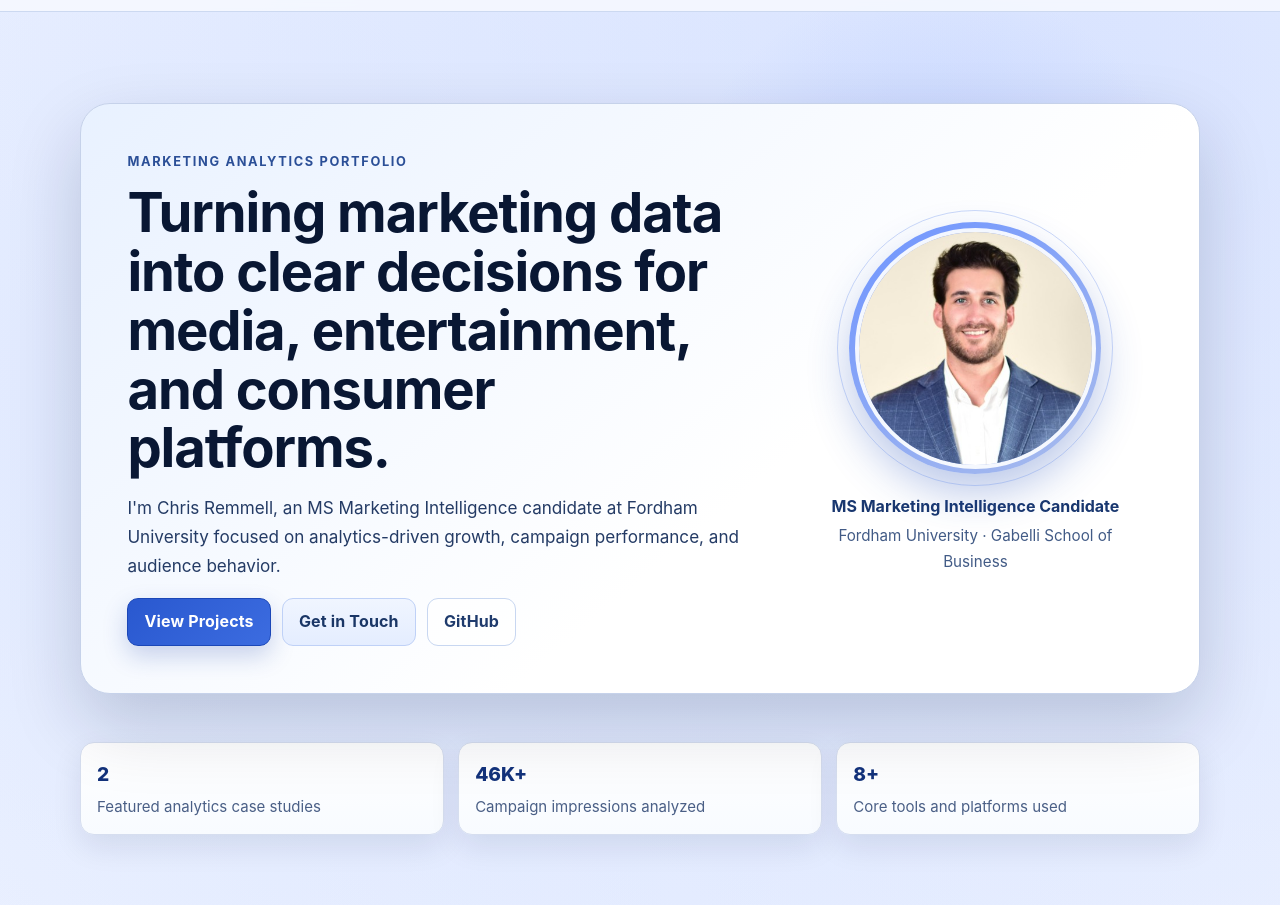
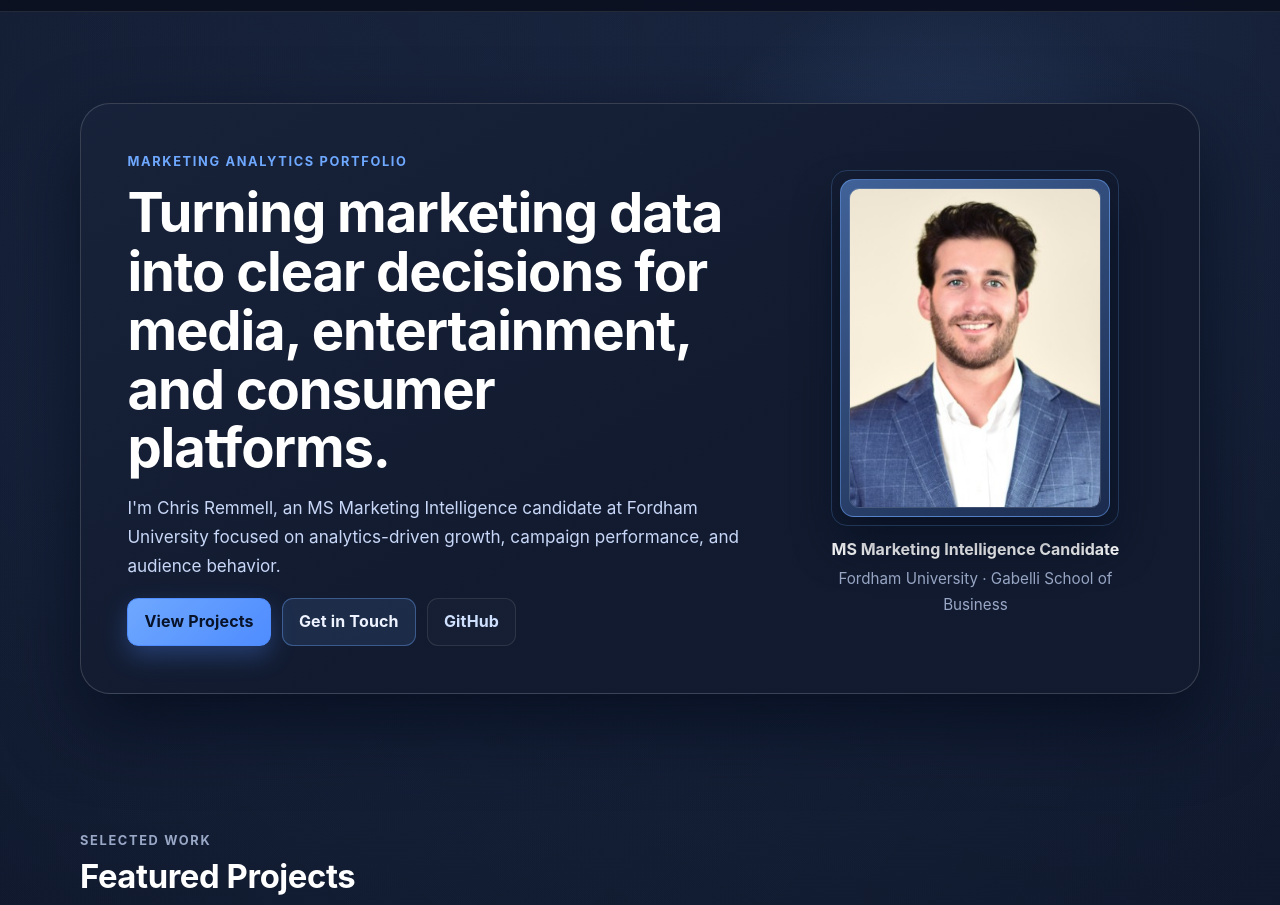
Before and after one commit to Cremmell/portfolio-site, a plain HTML site: page index.html in a window 1280 px wide. Shown: the part 63-968 px from the top of the page. Drawn offline with Linux system fonts and the light colour scheme.

Commit message:
Implement dark premium redesign and interaction polish

```diff
--- a/index.html
+++ b/index.html
@@ -48,21 +48,6 @@
         </aside>
       </div>
       <div class="hero-glow" aria-hidden="true"></div>
-    </section>
-
-    <section class="kpi-strip container" aria-label="Key portfolio metrics">
-      <article class="kpi-card">
-        <p class="kpi-value">2</p>
-        <p class="kpi-label">Featured analytics case studies</p>
-      </article>
-      <article class="kpi-card">
-        <p class="kpi-value">46K+</p>
-        <p class="kpi-label">Campaign impressions analyzed</p>
-      </article>
-      <article class="kpi-card">
-        <p class="kpi-value">8+</p>
-        <p class="kpi-label">Core tools and platforms used</p>
-      </article>
     </section>
 
     <section id="projects" class="section container">
@@ -218,7 +203,7 @@
         <li><a data-link="email" href="#">Email</a></li>
       </ul>
     </div>
-    <p class="copyright">Crafted with focus and clarity. &copy; <span id="year"></span> Chris Remmell</p>
+    <p class="copyright">&copy; <span id="year"></span> Chris Remmell</p>
   </footer>
 
   <script src="script.js"></script>
--- a/script.js
+++ b/script.js
@@ -36,3 +36,54 @@ if (toggleButton && navLinks) {
     toggleButton.setAttribute("aria-expanded", String(isOpen));
   });
 }
+
+const revealTargets = document.querySelectorAll(".section, .hero, .project-card, .timeline-card, .about-grid .card, .contact-card");
+if ("IntersectionObserver" in window && revealTargets.length) {
+  const revealObserver = new IntersectionObserver(
+    (entries, observer) => {
+      entries.forEach((entry) => {
+        if (entry.isIntersecting) {
+          entry.target.classList.add("is-visible");
+          observer.unobserve(entry.target);
+        }
+      });
+    },
+    { rootMargin: "0px 0px -10% 0px", threshold: 0.14 }
+  );
+
+  revealTargets.forEach((target, index) => {
+    target.classList.add("reveal");
+    target.style.transitionDelay = `${Math.min(index * 35, 220)}ms`;
+    revealObserver.observe(target);
+  });
+}
+
+const sectionIds = ["projects", "skills", "education", "about", "contact"];
+const sectionElements = sectionIds
+  .map((id) => document.getElementById(id))
+  .filter(Boolean);
+const navAnchors = Array.from(document.querySelectorAll(".nav-links a"));
+
+if ("IntersectionObserver" in window && sectionElements.length && navAnchors.length) {
+  const navObserver = new IntersectionObserver(
+    (entries) => {
+      entries.forEach((entry) => {
+        const sectionId = entry.target.getAttribute("id");
+        if (!sectionId) return;
+        const link = navAnchors.find((anchor) => anchor.getAttribute("href") === `#${sectionId}`);
+        if (!link) return;
+
+        if (entry.isIntersecting) {
+          navAnchors.forEach((anchor) => anchor.classList.remove("active"));
+          link.classList.add("active");
+        }
+      });
+    },
+    {
+      rootMargin: "-35% 0px -55% 0px",
+      threshold: 0.01
+    }
+  );
+
+  sectionElements.forEach((section) => navObserver.observe(section));
+}
--- a/styles.css
+++ b/styles.css
@@ -1,23 +1,23 @@
 :root {
-  --bg: #f4f7fe;
-  --bg-strong: #eaf0fb;
-  --surface: #ffffff;
-  --surface-soft: #f7f9ff;
-  --surface-contrast: #0c1830;
-  --text: #152544;
-  --heading: #091733;
-  --muted: #506180;
-  --border: #d6deef;
-  --border-strong: #c6d2ea;
-  --accent: #2958cf;
-  --accent-strong: #1b3f9f;
-  --accent-soft: #e8efff;
-  --accent-highlight: #5f89ff;
+  --bg: #0b1020;
+  --bg-strong: #11182b;
+  --surface: #121a2f;
+  --surface-soft: #18223a;
+  --surface-contrast: #0f1730;
+  --text: #eef3ff;
+  --heading: #ffffff;
+  --muted: #9aa8c7;
+  --border: rgba(255, 255, 255, 0.1);
+  --border-strong: rgba(255, 255, 255, 0.16);
+  --accent: #6ea8ff;
+  --accent-strong: #4f8cff;
+  --accent-soft: rgba(110, 168, 255, 0.14);
+  --accent-highlight: #8ab9ff;
   --max-width: 1120px;
   --radius: 18px;
-  --shadow-sm: 0 12px 30px rgba(11, 27, 60, 0.09);
-  --shadow-md: 0 20px 52px rgba(11, 29, 68, 0.14);
-  --shadow-lg: 0 30px 72px rgba(8, 23, 55, 0.18);
+  --shadow-sm: 0 12px 30px rgba(3, 8, 20, 0.35);
+  --shadow-md: 0 20px 52px rgba(2, 8, 22, 0.5);
+  --shadow-lg: 0 30px 72px rgba(2, 8, 22, 0.62);
 }
 
 * {
@@ -33,9 +33,9 @@ body {
   font-family: "Inter", "Segoe UI", "Helvetica Neue", Arial, sans-serif;
   color: var(--text);
   background:
-    radial-gradient(circle at 87% 4%, rgba(164, 189, 255, 0.34) 0%, transparent 38%),
-    radial-gradient(circle at 12% 12%, rgba(214, 226, 255, 0.48) 0%, transparent 34%),
-    linear-gradient(180deg, #f8faff 0%, #f2f6ff 58%, #eef3fd 100%);
+    radial-gradient(circle at 88% 2%, rgba(110, 168, 255, 0.12) 0%, transparent 36%),
+    radial-gradient(circle at 9% 10%, rgba(110, 168, 255, 0.09) 0%, transparent 33%),
+    linear-gradient(180deg, var(--bg) 0%, #0a1224 50%, #090f1d 100%);
   line-height: 1.68;
 }
 
@@ -48,8 +48,8 @@ body {
   position: sticky;
   top: 0;
   z-index: 20;
-  background: rgba(246, 249, 255, 0.87);
-  border-bottom: 1px solid rgba(200, 214, 240, 0.9);
+  background: rgba(11, 16, 32, 0.9);
+  border-bottom: 1px solid var(--border);
   backdrop-filter: blur(14px);
 }
 
@@ -70,7 +70,7 @@ body {
 
 .nav-toggle {
   display: none;
-  background: var(--surface);
+  background: var(--surface-soft);
   border: 1px solid var(--border);
   color: var(--text);
   border-radius: 10px;
@@ -92,7 +92,8 @@ body {
 }
 
 .nav a:hover,
-.nav a:focus-visible {
+.nav a:focus-visible,
+.nav a.active {
   color: var(--accent);
 }
 
@@ -108,7 +109,7 @@ main a:focus-visible {
 
 .hero-wrap {
   position: relative;
-  padding: 5.7rem 0 2.5rem;
+  padding: 5.7rem 0 3.3rem;
 }
 
 .hero {
@@ -122,8 +123,8 @@ main a:focus-visible {
   border: 1px solid var(--border-strong);
   border-radius: clamp(20px, 3vw, 30px);
   background:
-    linear-gradient(140deg, rgba(232, 241, 255, 0.98) 0%, rgba(255, 255, 255, 0.95) 62%),
-    #fff;
+    linear-gradient(150deg, rgba(24, 34, 58, 0.98) 0%, rgba(18, 26, 47, 0.98) 58%),
+    var(--surface);
   box-shadow: var(--shadow-lg);
 }
 
@@ -134,7 +135,7 @@ main a:focus-visible {
   border-radius: 50%;
   right: 6%;
   top: -6%;
-  background: radial-gradient(circle, rgba(112, 149, 255, 0.24) 0%, rgba(112, 149, 255, 0) 68%);
+  background: radial-gradient(circle, rgba(110, 168, 255, 0.2) 0%, rgba(110, 168, 255, 0) 68%);
   pointer-events: none;
 }
 
@@ -147,29 +148,30 @@ main a:focus-visible {
 
 .headshot-frame {
   position: relative;
-  width: clamp(184px, 25vw, 252px);
-  aspect-ratio: 1 / 1;
-  padding: 0.35rem;
-  border-radius: 50%;
-  background: linear-gradient(145deg, rgba(95, 137, 255, 0.9), rgba(41, 88, 207, 0.4));
-  box-shadow: 0 20px 42px rgba(35, 78, 184, 0.3);
+  width: clamp(200px, 27vw, 270px);
+  aspect-ratio: 4 / 5;
+  padding: 0.5rem;
+  border-radius: 14px;
+  background: linear-gradient(145deg, rgba(110, 168, 255, 0.5), rgba(79, 140, 255, 0.15));
+  border: 1px solid rgba(110, 168, 255, 0.5);
+  box-shadow: 0 24px 44px rgba(4, 12, 30, 0.55);
 }
 
 .headshot-frame::after {
   content: "";
   position: absolute;
-  inset: -12px;
-  border-radius: 50%;
-  border: 1px solid rgba(112, 146, 236, 0.36);
+  inset: -10px;
+  border-radius: 16px;
+  border: 1px solid rgba(110, 168, 255, 0.22);
 }
 
 .headshot-frame img {
   width: 100%;
   height: 100%;
   object-fit: cover;
-  border-radius: 50%;
+  border-radius: 10px;
   display: block;
-  border: 4px solid rgba(250, 252, 255, 0.95);
+  border: 1px solid rgba(255, 255, 255, 0.14);
 }
 
 .hero-meta {
@@ -180,47 +182,19 @@ main a:focus-visible {
 .hero-role {
   margin: 0;
   font-weight: 700;
-  color: #19376f;
+  color: var(--heading);
 }
 
 .hero-school {
   margin: 0.2rem 0 0;
-  color: #425b86;
+  color: var(--muted);
   font-size: 0.95rem;
-}
-
-.kpi-strip {
-  margin-top: 0.5rem;
-  display: grid;
-  grid-template-columns: repeat(3, minmax(0, 1fr));
-  gap: 0.9rem;
-}
-
-.kpi-card {
-  background: linear-gradient(180deg, #ffffff 0%, #f8fbff 100%);
-  border: 1px solid var(--border);
-  border-radius: 14px;
-  padding: 0.95rem 1rem;
-  box-shadow: var(--shadow-sm);
-}
-
-.kpi-value {
-  margin: 0;
-  font-weight: 800;
-  font-size: 1.2rem;
-  color: #13327b;
-}
-
-.kpi-label {
-  margin: 0.25rem 0 0;
-  color: #4a5f86;
-  font-size: 0.94rem;
 }
 
 .eyebrow,
 .section-label {
   margin: 0;
-  color: #2b4f97;
+  color: var(--accent);
   font-size: 0.8rem;
   font-weight: 700;
   letter-spacing: 0.13em;
@@ -255,7 +229,7 @@ h3 {
 
 .lead {
   max-width: 63ch;
-  color: #243b65;
+  color: #c8d7f7;
   font-size: 1.07rem;
 }
 
@@ -264,9 +238,9 @@ h3 {
 }
 
 .section-alt {
-  background: linear-gradient(180deg, rgba(230, 237, 253, 0.72), rgba(240, 245, 255, 0.56));
-  border-top: 1px solid #d8e1f4;
-  border-bottom: 1px solid #d8e1f4;
+  background: linear-gradient(180deg, rgba(17, 24, 43, 0.96), rgba(14, 22, 40, 0.96));
+  border-top: 1px solid var(--border);
+  border-bottom: 1px solid var(--border);
 }
 
 .section-heading {
@@ -298,7 +272,7 @@ h3 {
 }
 
 .card {
-  background: linear-gradient(180deg, #ffffff 0%, #fbfdff 100%);
+  background: linear-gradient(180deg, var(--surface) 0%, var(--surface-soft) 100%);
   border: 1px solid var(--border);
   border-radius: var(--radius);
   padding: 1.35rem;
@@ -314,6 +288,8 @@ h3 {
   overflow: hidden;
   display: flex;
   flex-direction: column;
+  border: 1px solid var(--border-strong);
+  background: linear-gradient(170deg, #111a2f 0%, #0f1729 100%);
   transition: transform 180ms ease, box-shadow 180ms ease, border-color 180ms ease, background 200ms ease;
 }
 
@@ -328,14 +304,14 @@ h3 {
 .project-card:hover,
 .project-card:focus-within {
   transform: translateY(-6px);
-  border-color: #aec3f2;
-  background: linear-gradient(180deg, #ffffff 0%, #f4f8ff 100%);
+  border-color: rgba(110, 168, 255, 0.55);
+  background: linear-gradient(180deg, #14203b 0%, #101c31 100%);
   box-shadow: var(--shadow-md);
 }
 
 .project-type {
   margin: 0;
-  color: #2c4f95;
+  color: var(--accent);
   font-weight: 700;
   font-size: 0.84rem;
   letter-spacing: 0.06em;
@@ -345,12 +321,12 @@ h3 {
 .insights {
   margin: 0.8rem 0;
   padding-left: 1.1rem;
-  color: #223659;
+  color: #d7e4ff;
 }
 
 .tools {
   margin-top: auto;
-  color: #1f3357;
+  color: #d7e4ff;
 }
 
 .tag-list,
@@ -365,11 +341,11 @@ h3 {
 
 .tag-list li,
 .cert-list li {
-  border: 1px solid #c4d4f4;
-  background: linear-gradient(180deg, #f9fbff 0%, #edf4ff 100%);
+  border: 1px solid rgba(110, 168, 255, 0.35);
+  background: rgba(110, 168, 255, 0.11);
   border-radius: 999px;
   padding: 0.4rem 0.86rem;
-  color: #243d66;
+  color: #dce8ff;
   font-weight: 600;
 }
 
@@ -389,9 +365,9 @@ h3 {
 }
 
 .contact-card {
-  background: linear-gradient(130deg, #0c1a3b 0, #153468 58%, #214e95 100%);
+  background: linear-gradient(130deg, #131d34 0, #182742 58%, #1f3459 100%);
   color: #f5f8ff;
-  border: 1px solid rgba(198, 215, 255, 0.27);
+  border: 1px solid var(--border-strong);
   border-radius: 24px;
   padding: clamp(1.4rem, 3vw, 2.2rem);
   display: flex;
@@ -421,64 +397,64 @@ h3 {
 .button {
   display: inline-block;
   text-decoration: none;
-  color: #fff;
-  background: linear-gradient(135deg, var(--accent) 0%, #3c6ce0 100%);
-  border: 1px solid #1b47b7;
+  color: #081329;
+  background: linear-gradient(135deg, var(--accent) 0%, var(--accent-strong) 100%);
+  border: 1px solid var(--accent-strong);
   border-radius: 11px;
   padding: 0.62rem 1rem;
   font-weight: 650;
   letter-spacing: 0.01em;
-  box-shadow: 0 10px 24px rgba(26, 64, 164, 0.22);
+  box-shadow: 0 10px 24px rgba(79, 140, 255, 0.3);
   transition: transform 160ms ease, box-shadow 160ms ease, background-color 160ms ease, border-color 160ms ease, color 160ms ease;
 }
 
 .button:hover,
 .button:focus-visible {
   transform: translateY(-2px);
-  box-shadow: 0 14px 28px rgba(20, 56, 147, 0.26);
-  background: linear-gradient(135deg, #1f4dc4 0%, #2f5fcb 100%);
-  border-color: #183f9f;
+  box-shadow: 0 14px 28px rgba(79, 140, 255, 0.4);
+  background: linear-gradient(135deg, #8cbbff 0%, #6ea8ff 100%);
+  border-color: #8cbbff;
 }
 
 .button-secondary {
-  color: #1a3666;
-  background: linear-gradient(180deg, #f0f5ff 0%, #e4edff 100%);
-  border-color: #bfd1f7;
+  color: var(--text);
+  background: rgba(110, 168, 255, 0.12);
+  border-color: rgba(110, 168, 255, 0.38);
   box-shadow: none;
 }
 
 .button-secondary:hover,
 .button-secondary:focus-visible {
-  color: #142d56;
-  background: #e0eaff;
-  border-color: #abc1ee;
+  color: var(--heading);
+  background: rgba(110, 168, 255, 0.2);
+  border-color: rgba(110, 168, 255, 0.55);
 }
 
 .button-ghost {
-  color: #1f3b6d;
-  background: rgba(255, 255, 255, 0.82);
-  border-color: #c8d7f1;
+  color: #cfe0ff;
+  background: rgba(255, 255, 255, 0.02);
+  border-color: var(--border);
   box-shadow: none;
 }
 
 .button-ghost:hover,
 .button-ghost:focus-visible {
-  color: #11294f;
-  background: #e9f2ff;
-  border-color: #b3c8ee;
+  color: #e8f0ff;
+  background: rgba(110, 168, 255, 0.12);
+  border-color: rgba(110, 168, 255, 0.45);
 }
 
 .contact-card .button {
-  background: #ecf2ff;
-  border-color: #ecf2ff;
-  color: #10244c;
+  background: #d9e9ff;
+  border-color: #d9e9ff;
+  color: #0f1d3a;
   box-shadow: none;
 }
 
 .contact-card .button:hover,
 .contact-card .button:focus-visible {
-  background: #f7f9ff;
-  border-color: #f7f9ff;
+  background: #edf4ff;
+  border-color: #edf4ff;
 }
 
 .contact-card .button-secondary,
@@ -503,20 +479,20 @@ h3 {
 
 .image-placeholder {
   min-height: 220px;
-  border: 2px dashed #b8caf1;
+  border: 1px dashed rgba(110, 168, 255, 0.45);
   border-radius: 10px;
   display: grid;
   place-items: center;
-  color: #3d5681;
-  background: #f4f8ff;
+  color: #b8cbf2;
+  background: #11192c;
   text-align: center;
   padding: 1rem;
 }
 
 .site-footer {
-  border-top: 1px solid #d6e0f2;
+  border-top: 1px solid var(--border);
   padding-top: 1rem;
-  background: #eaf0fc;
+  background: var(--bg-strong);
 }
 
 .footer-grid {
@@ -535,20 +511,46 @@ h3 {
 }
 
 .site-footer a {
-  color: #1f3f77;
+  color: #c8d9ff;
   text-decoration: none;
 }
 
 .site-footer a:hover,
 .site-footer a:focus-visible {
+  color: var(--accent);
   text-decoration: underline;
 }
 
 .copyright {
   text-align: center;
-  color: #425777;
+  color: var(--muted);
   margin: 1rem 0 0;
   padding: 0 0 1rem;
+}
+
+.reveal {
+  opacity: 0;
+  transform: translateY(22px);
+  transition: opacity 500ms ease, transform 500ms ease;
+}
+
+.reveal.is-visible {
+  opacity: 1;
+  transform: translateY(0);
+}
+
+@media (prefers-reduced-motion: reduce) {
+  html {
+    scroll-behavior: auto;
+  }
+
+  .reveal,
+  .reveal.is-visible,
+  .project-card,
+  .button {
+    transition: none;
+    transform: none;
+  }
 }
 
 @media (max-width: 980px) {
@@ -582,8 +584,7 @@ h3 {
     padding: 3.8rem 0;
   }
 
-  .two-col,
-  .kpi-strip {
+  .two-col {
     grid-template-columns: 1fr;
   }
 
```
